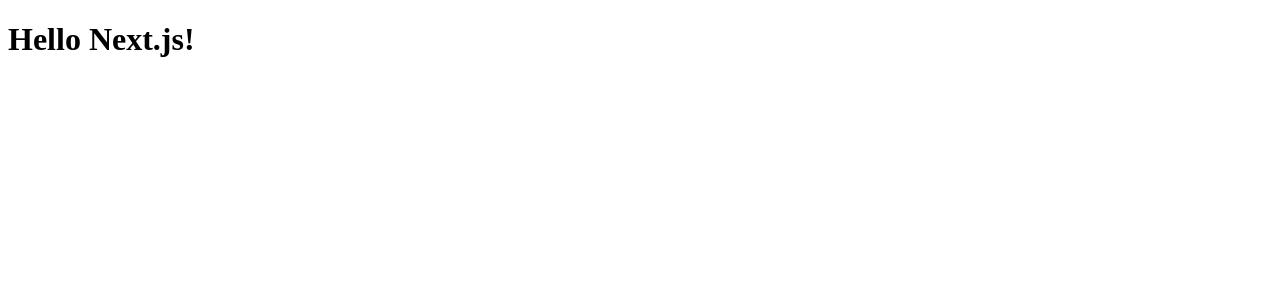
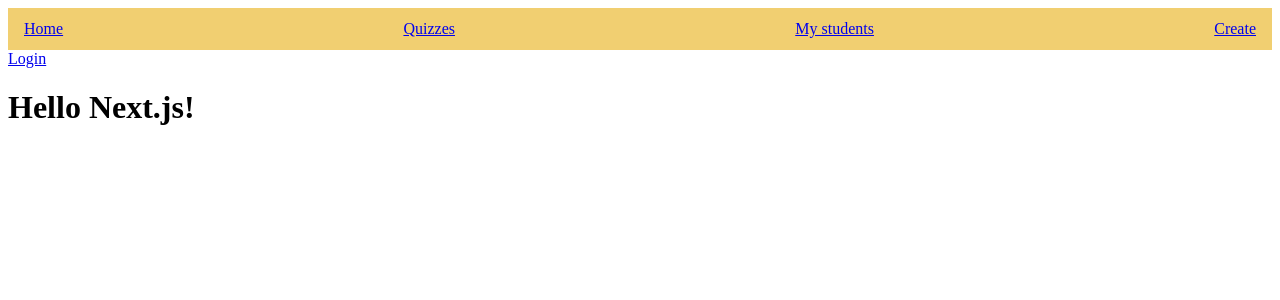
Before and after one commit to yaroslawliker/fasttestapp-frontend, a Next.js app: page / in a window 1280 px wide. Shown: the top 300 px of the page. Built offline with nearby package versions, Linux system fonts and the light colour scheme.

Commit message:
Added navbar

```diff
--- /dev/null
+++ b/src/app/Navbar.module.css
@@ -0,0 +1,25 @@
+.navbar {
+    width: 100%;
+    background-color: #f1cf71;
+    display: flex;
+    justify-content: space-between;
+    align-items: center;
+    padding: 0.75rem 1rem;
+    box-sizing: border-box;
+  }
+
+  .nav-item {
+    flex: 1;
+    text-align: center;
+    color: white;
+    text-decoration: none;
+    font-weight: 600;
+    cursor: pointer;
+    padding: 0.5rem 0;
+    transition: background-color 0.3s ease;
+  }
+
+  .nav-item:hover {
+    background-color: #1e40af;
+    color: #e0e7ff;
+  }
--- /dev/null
+++ b/src/app/Navbar.tsx
@@ -0,0 +1,50 @@
+'use client'
+
+import Link from 'next/link'
+import { useState, useEffect } from 'react'
+import style from '@/app/Navbar.module.css'
+
+export default function Navbar() {
+  const [token, setToken] = useState<string | null>(null)
+
+  useEffect(() => {
+    setToken(localStorage.getItem('token'))
+  }, [])
+
+  return (
+    <nav>
+      <div className={style.navbar}>
+        <div className='nav-item'>
+        <Link href="/">
+          Home
+        </Link>
+        </div>
+        {/* <div className={style.navItem}> */}
+        <Link href="/quizzes">
+          Quizzes
+        </Link>
+        {/* </div> */}
+        {/* <div className={style.navItem}> */}
+        <Link href="/students">
+        My students
+        </Link>
+        {/* </div> */}
+        {/* <div className={style.navItem}> */}
+        <Link href="/create">
+          Create
+        </Link>
+        {/* </div> */}
+      </div>
+
+      {/* <div className={style.navItem}> */}
+        {token ? (
+          <span>Welcome!</span>
+        ) : (
+          <Link href="/login">
+            Login
+          </Link>
+        )}
+      {/* </div> */}
+    </nav>
+  )
+}
--- a/src/app/layout.tsx
+++ b/src/app/layout.tsx
@@ -1,11 +1,10 @@
-export default function DashboardLayout({
-  children,
-}: {
-  children: React.ReactNode
-}) {
+import Navbar from '@/app/Navbar'
+
+export default function RootLayout({ children }: { children: React.ReactNode }) {
   return (
     <html lang="en">
       <body>
+        <Navbar />
         <main>{children}</main>
       </body>
     </html>
```
Also changed, not shown: src/app/quizzes/[quizId]/in-progress/QuizPassingForm.tsx (+8 -4 lines).
